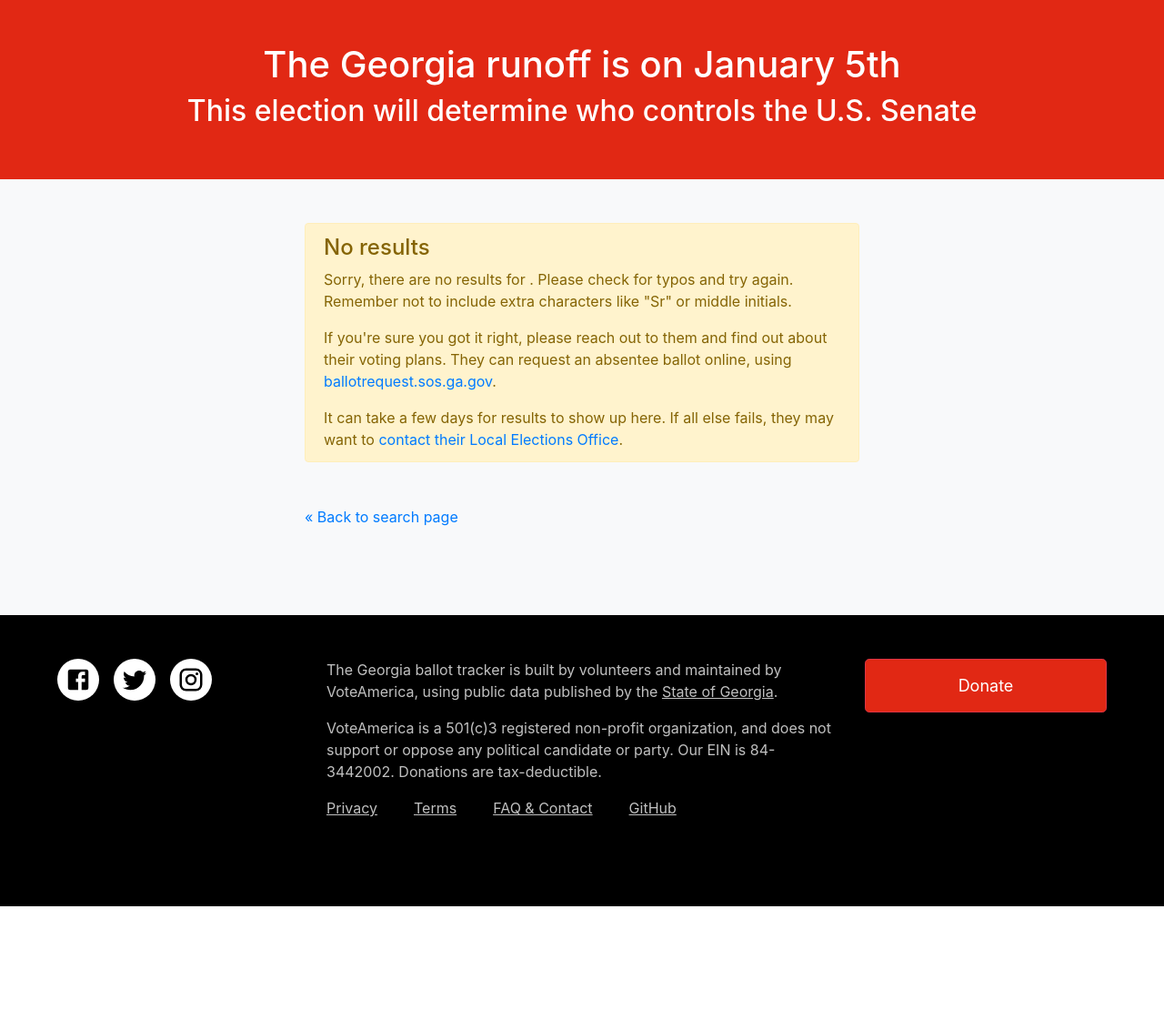
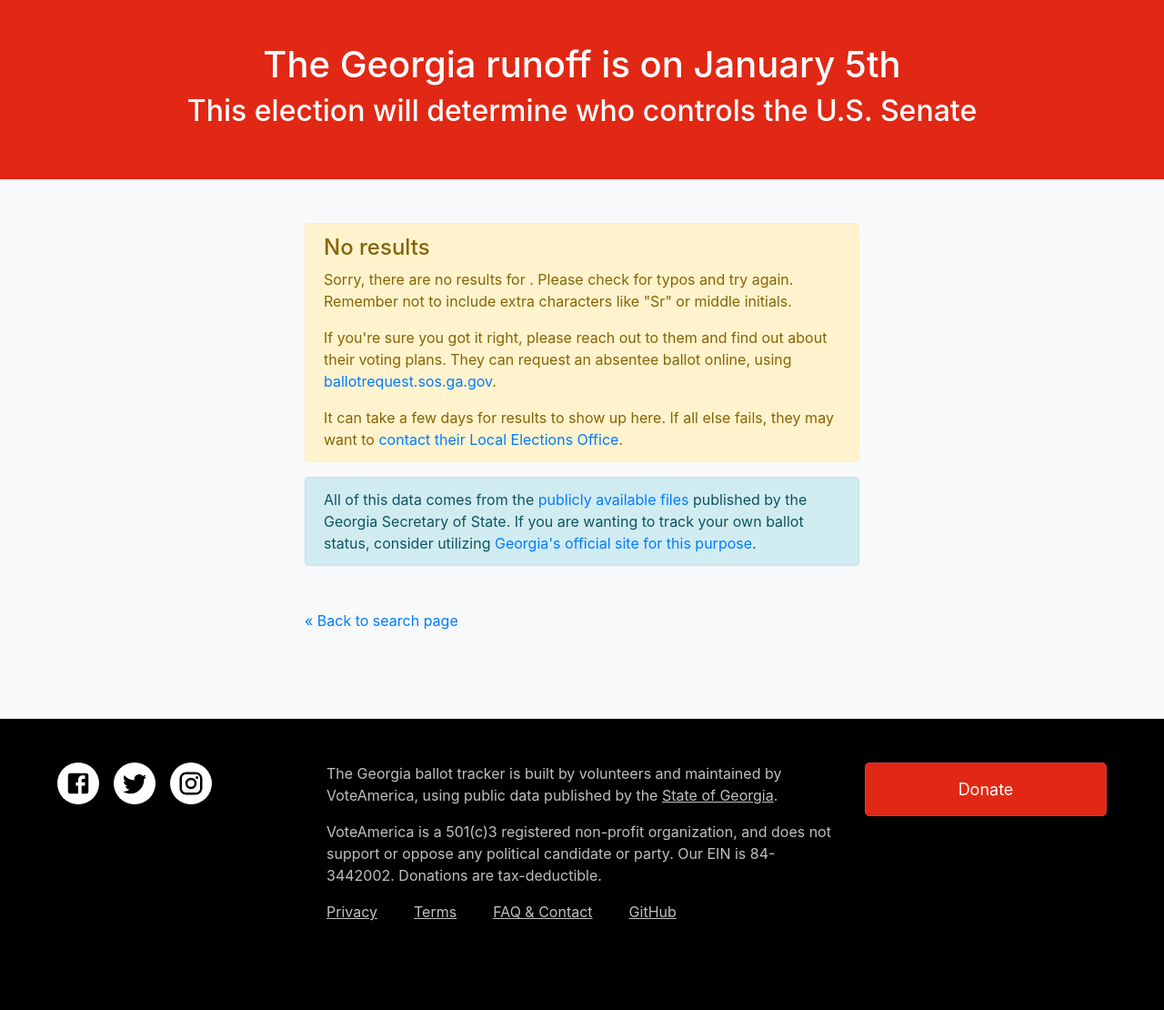
Before and after one commit to vote/gaballot, a Flask app: template templates/no-res-name.html in a window 1280 px wide. Shown: the part 77-1187 px from the top of the page at 91% size. Before the commit the page ends 1073 px from the top, so only its background shows below. Run offline with Flask 2, Linux system fonts and the light colour scheme; the template is opened without the code that fills it, so the values that code supplies are empty.

Commit message:
Add disclaimer

```diff
--- a/templates/no-res-name.html
+++ b/templates/no-res-name.html
@@ -20,11 +20,16 @@
       their Local Elections Office</a>.
     </p>
   </div>
+
+  <div class="alert alert-info" role="alert">
+    All of this data comes from the <a href="https://elections.sos.ga.gov/Elections/voterabsenteefile.do  target="_blank" rel="noopener noreferrer"">publicly
+    available files</a> published by the Georgia Secretary of State. If
+    you are wanting to track your own ballot status, consider utilizing
+    <a href="https://georgia.ballottrax.net/voter/" target="_blank" rel="noopener noreferrer">Georgia's official
+    site for this purpose</a>.
+  </div>
+
   <p class="my-5"><a href="/">&#171; Back to search page</a></p>
 </div>
 
-
-
-
-
 {% endblock %}
```
Also changed, not shown: templates/res-name.html (line endings or trailing spaces).
